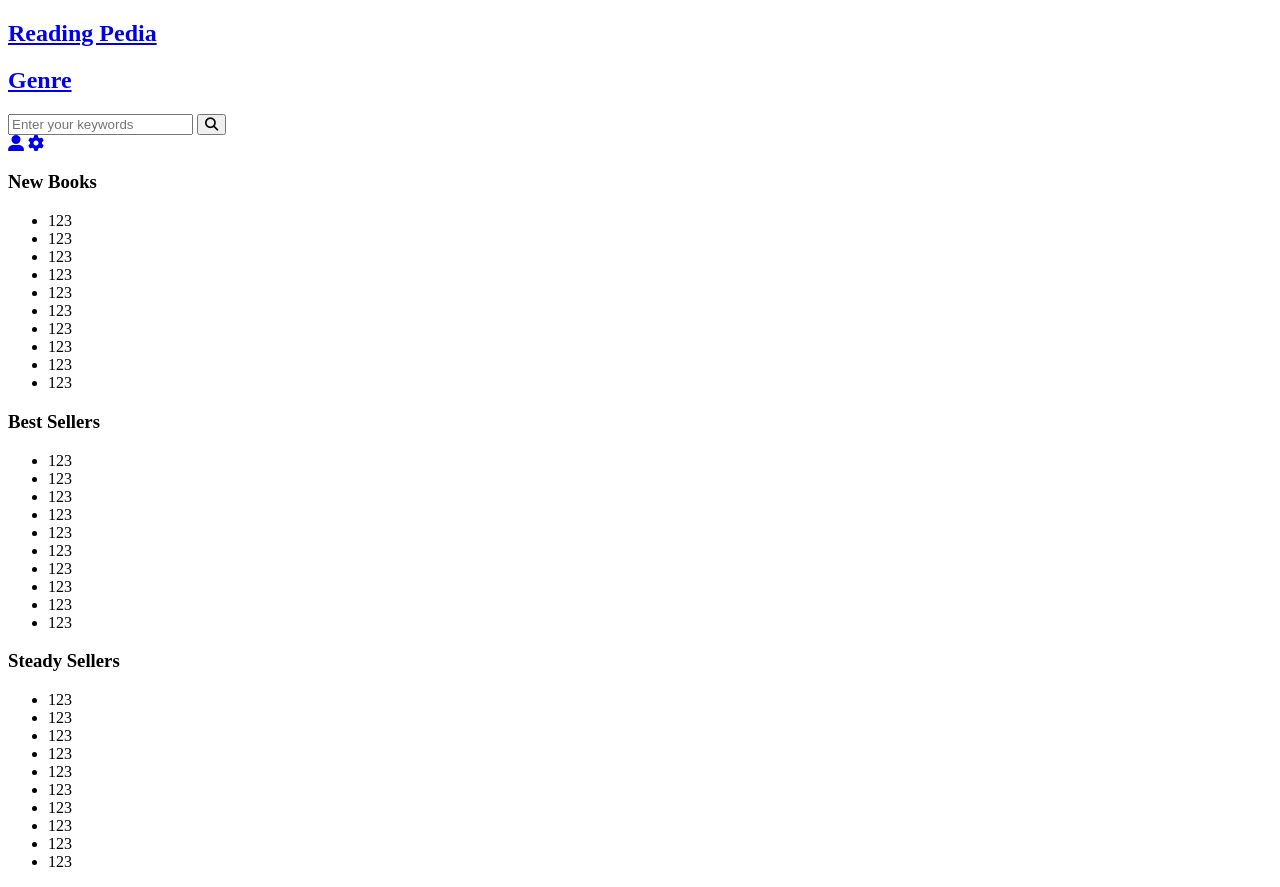
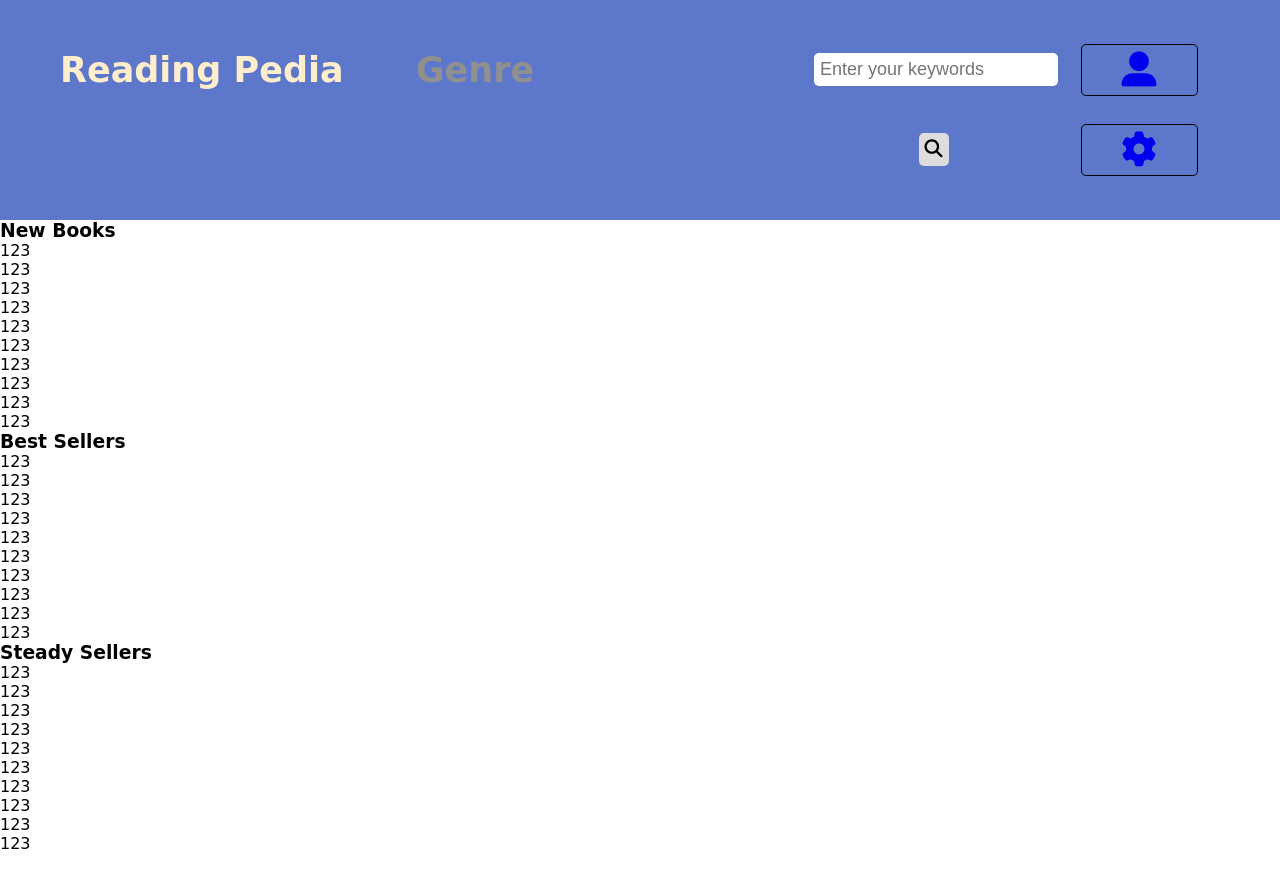
Before and after one commit to Hyunjin-beep/readingpedia, a plain HTML site: page page/index.html in a window 1280 px wide. After the commit the page ends 853 px from the top, so only its background shows below. Drawn offline with Linux system fonts and the light colour scheme.

Commit message:
Draft style for nav-menu

```diff
--- a/page/index.html
+++ b/page/index.html
@@ -7,6 +7,7 @@
       src="https://kit.fontawesome.com/df74e34b8e.js"
       crossorigin="anonymous"
     ></script>
+    <link rel="stylesheet" href="../src/style.css" />
     <meta name="viewport" content="width=device-width, initial-scale=1.0" />
     <title>ReadingPedia</title>
   </head>
@@ -14,22 +15,16 @@
     <!-- navbar -->
     <nav class="navBar">
       <div class="nav-menu">
-        <h2><a href="index.html">Reading Pedia</a></h2>
-        <h2><a href="genre.html">Genre</a></h2>
+        <span class="nav-home"><a href="index.html">Reading Pedia</a></span>
+        <span class="nav-genre"><a href="genre.html">Genre</a></span>
       </div>
       <div class="nav-account">
-        <div class="search-container">
-          <form action="search.html">
-            <input
-              type="text"
-              placeholder="Enter your keywords"
-              name="search"
-            />
-            <button class="search-button" type="submit" value="submit">
-              <i class="fas fa-search"></i>
-            </button>
-          </form>
-        </div>
+        <form action="search.html" class="search-container">
+          <input type="text" placeholder="Enter your keywords" name="search" />
+          <button class="search-button" type="submit" value="submit">
+            <i class="fas fa-search"></i>
+          </button>
+        </form>
         <div class="account-container">
           <a href="personal.html" class="personal-page"
             ><i class="fas fa-user-alt"></i
--- /dev/null
+++ b/src/style.css
@@ -0,0 +1,108 @@
+:root {
+  /* color */
+  --color-dark-blue: #5d78ca;
+  --color-normal-blue: #93b5e9;
+  --color-light-blue: #ddf2ff;
+  --color-yellow: #dca11d;
+  --color-brown: #887456;
+  --color-beige: #ffedcb;
+  --grey-dark-color: #909090;
+  --grey-light-color: #e0e0e0;
+
+  /*Size*/
+  --padding: 12px;
+  --avatar-size: 36px;
+
+  /*Font size*/
+  --font-larger: 35px;
+  --font-large: 20px;
+  --font-regular: 16px;
+  --font-medium: 14px;
+  --font-small: 12px;
+  --font-micro: 10px;
+}
+
+/* All tags */
+* {
+  padding: 0;
+  margin: 0;
+  box-sizing: border-box;
+}
+
+body {
+  font-family: Bradley Hand, cursive;
+}
+
+ul {
+  list-style: none;
+}
+
+a {
+  text-decoration: none;
+}
+
+/* navbar */
+
+/* menu */
+.navBar {
+  background-color: var(--color-dark-blue);
+  padding: 30px 60px;
+
+  display: flex;
+  justify-content: space-between;
+}
+
+.nav-menu {
+  font-size: var(--font-larger);
+  line-height: 80px;
+  font-weight: bold;
+}
+
+.nav-menu a {
+  color: var(--color-beige);
+  margin-right: calc(var(--padding) * 5);
+}
+
+.nav-home {
+}
+
+.nav-genre a {
+  color: var(--grey-dark-color);
+}
+
+.nav-account {
+  line-height: 80px;
+  width: 35%;
+  display: flex;
+  text-align: center;
+  justify-content: space-evenly;
+}
+
+.nav-account input[type='text'] {
+  padding: 6px;
+  margin-top: 8px;
+  font-size: 18px;
+  border: none;
+  border-radius: 5px;
+}
+
+.nav-account .search-button {
+  padding: 6px;
+  margin-top: 8px;
+  margin-right: 5px;
+  background: #ddd;
+  border-radius: 5px;
+  font-size: 18px;
+  border: none;
+  cursor: pointer;
+}
+
+.account-container {
+  font-size: var(--font-larger);
+}
+
+.account-container a {
+  border: 1px solid black;
+  border-radius: 5px;
+  padding: 5px 40px;
+}
```
